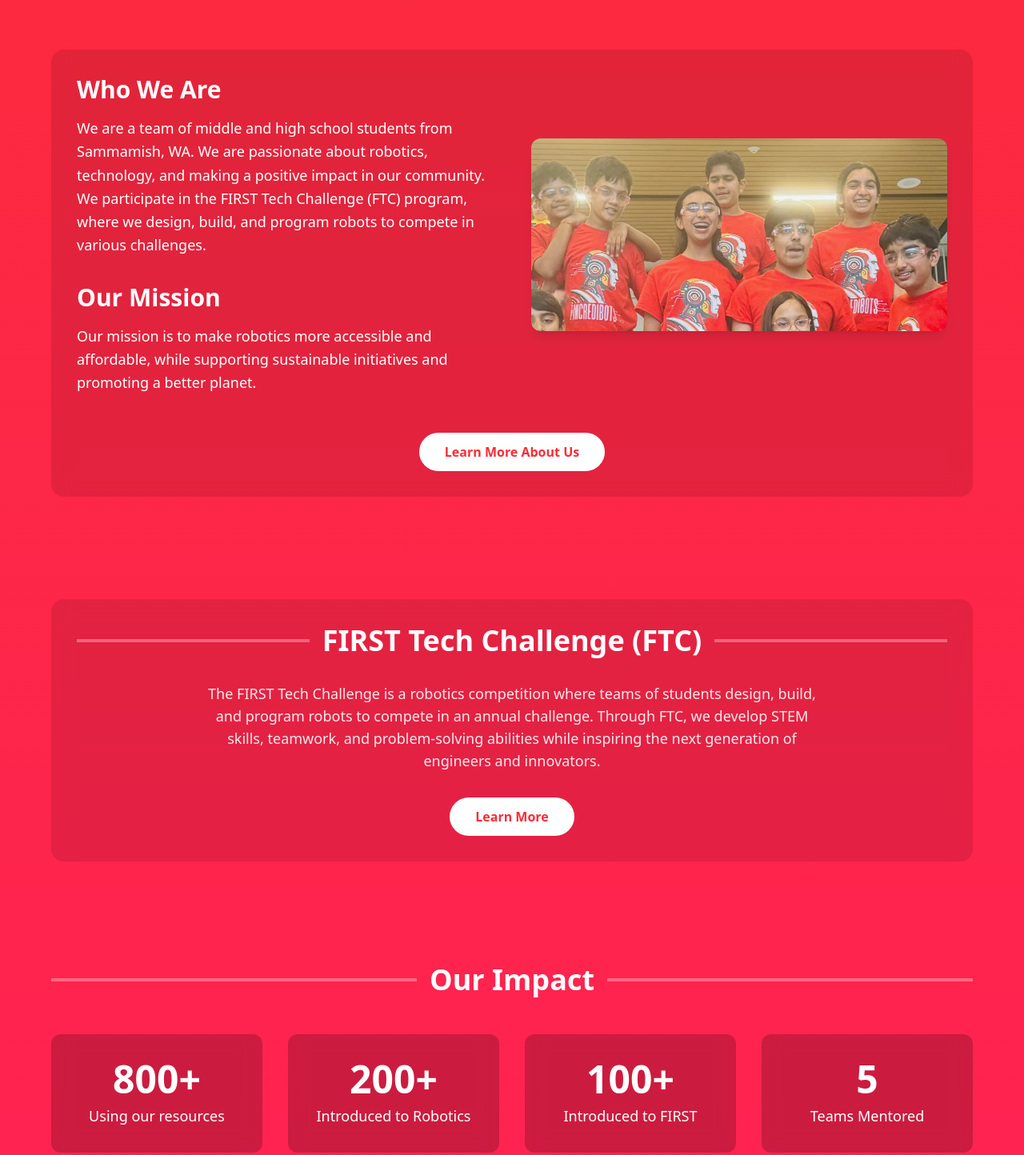
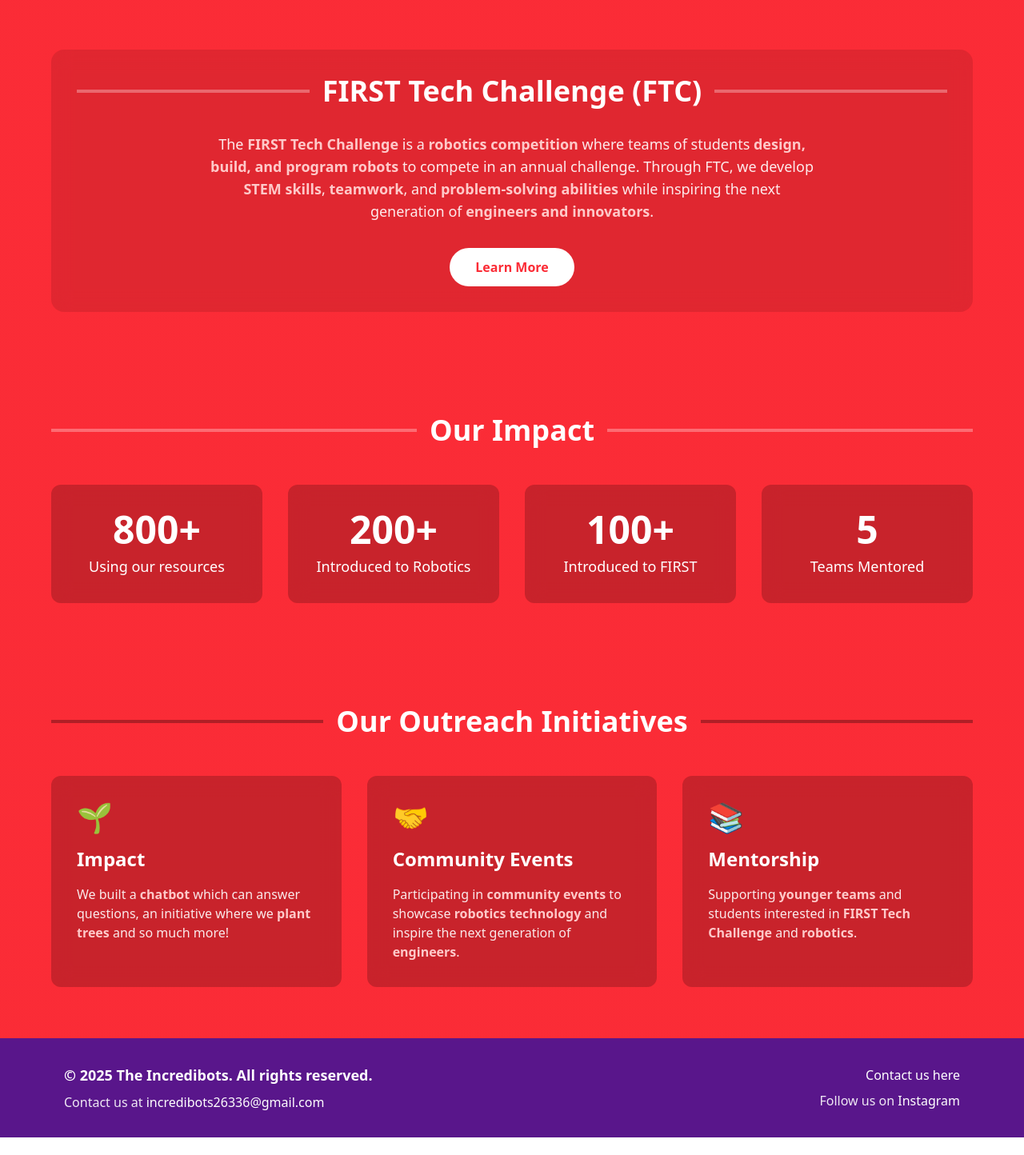
Before and after one commit to Ishany-coder/IncredibotsNewWebsite, a SvelteKit app: page / in a window 1280 px wide. Shown: the part 706-2150 px from the top of the page at 80% size. After the commit the page ends 2128 px from the top, so only its background shows below. Built offline with nearby package versions, Linux system fonts and the light colour scheme.

Commit message:
bolded important words, added footers and added more detail in about compared to home page

```diff
--- a/src/routes/+layout.svelte
+++ b/src/routes/+layout.svelte
@@ -4,3 +4,41 @@
 </script>
 
 {@render children()}
+
+<footer class="bg-purple-900 text-white py-8">
+    <div class="max-w-6xl mx-auto px-4">
+        <div class="grid grid-cols-1 md:grid-cols-2 gap-8 items-center">
+            <!-- Left Column -->
+            <div class="text-center md:text-left space-y-2">
+                <p class="text-lg font-semibold">
+                    &copy; 2025 The Incredibots. All rights reserved.
+                </p>
+                <p class="text-white/90">
+                    Contact us at <a href="mailto:incredibots26336@gmail.com"
+                                   class="text-white hover:text-purple-200 transition-colors">
+                        incredibots26336@gmail.com
+                    </a>
+                </p>
+            </div>
+
+            <!-- Right Column -->
+            <div class="text-center md:text-right space-y-2">
+                <p class="text-white/90">
+                    <a href="/contact"
+                       class="text-white hover:text-purple-200 transition-colors">
+                        Contact us here
+                    </a>
+                </p>
+                <p class="text-white/90">
+                    Follow us on
+                    <a href="https://www.instagram.com/incredibots26336/"
+                       target="_blank"
+                       rel="noopener noreferrer"
+                       class="text-white hover:text-purple-200 transition-colors">
+                        Instagram
+                    </a>
+                </p>
+            </div>
+        </div>
+    </div>
+</footer>
--- a/src/routes/+page.svelte
+++ b/src/routes/+page.svelte
@@ -32,7 +32,7 @@
 
 <Navbar />
 
-<main class="min-h-screen bg-gradient-to-b from-red-500 to-rose-500">
+<main class="min-h-screen bg-gradient-to-b from-red-500 to-red-500">
     <!-- Hero Section -->
     <section class="relative min-h-[80vh] flex items-center justify-center overflow-hidden">
         <div class="absolute inset-0">
@@ -40,7 +40,11 @@
         </div>
         <div class="relative z-10 text-center text-white px-4 max-w-6xl mx-auto">
             <h1 class="text-6xl font-bold mb-6">The Incredibots</h1>
-            <p class="text-2xl mb-8">FTC Team #26336</p>
+            <p class="text-xl mb-8 max-w-3xl mx-auto">
+            <p class="text-2xl mb-4">FTC Team #26336</p>
+            <p class="text-xl mb-8 max-w-3xl mx-auto">
+                We are a <span class="font-bold text-red-200">passionate team</span> of high school students dedicated to <span class="font-bold text-red-200">robotics</span> and <span class="font-bold text-red-200">STEM education</span>. Through <span class="font-bold text-red-200">innovation</span> and <span class="font-bold text-red-200">teamwork</span>, we strive to inspire the next generation of <span class="font-bold text-red-200">engineers</span> and <span class="font-bold text-red-200">leaders</span>.
+            </p>
             <a href="/about" class="inline-block bg-white text-red-500 px-8 py-3 rounded-full font-semibold hover:bg-red-100 transition-colors duration-200">
                 Discover Our Team
             </a>
@@ -48,36 +52,7 @@
     </section>
 
     <!-- Who We Are Section -->
-    <section class="py-16 px-4">
-        <div class="max-w-6xl mx-auto bg-black/10 backdrop-blur-md rounded-2xl p-8">
-            <div class="grid md:grid-cols-2 gap-12 items-center">
-                <div class="space-y-8 text-white">
-                    <div class="space-y-4">
-                        <h2 class="text-3xl font-bold">Who We Are</h2>
-                        <p class="text-lg leading-relaxed">
-                            We are a team of middle and high school students from Sammamish, WA. We are passionate about robotics,
-                            technology, and making a positive impact in our community. We participate in the FIRST Tech Challenge (FTC) program, where we design, build, and program robots to compete in various challenges.
-                        </p>
-                    </div>
-                    <div class="space-y-4">
-                        <h2 class="text-3xl font-bold">Our Mission</h2>
-                        <p class="text-lg leading-relaxed">
-                            Our mission is to make robotics more accessible and affordable, while supporting sustainable initiatives and promoting a better planet.
-                        </p>
-                    </div>
-                </div>
-                <div class="relative group transition-transform duration-300 ease-in-out">
-                    <img src="/Meet_1.jpg" alt="Incredibots team members during robotics event"
-                         class="w-full rounded-xl shadow-lg transform transition-all duration-300 group-hover:scale-105">
-                </div>
-            </div>
-            <div class="text-center mt-12">
-                <a href="/about" class="inline-block bg-white text-red-500 px-8 py-3 rounded-full font-semibold hover:bg-red-100 transition-colors duration-200 transform hover:scale-105">
-                    Learn More About Us
-                </a>
-            </div>
-        </div>
-    </section>
+
 
     <!-- FTC Section -->
     <section class="py-16 px-4">
@@ -89,7 +64,7 @@
                     <div class="flex-1 h-1 bg-white/30 ml-4"></div>
                 </div>
                 <p class="text-lg text-white/90 max-w-3xl mx-auto mb-8">
-                    The FIRST Tech Challenge is a robotics competition where teams of students design, build, and program robots to compete in an annual challenge. Through FTC, we develop STEM skills, teamwork, and problem-solving abilities while inspiring the next generation of engineers and innovators.
+                    The <span class="font-bold text-red-200">FIRST Tech Challenge</span> is a <span class="font-bold text-red-200">robotics competition</span> where teams of students <span class="font-bold text-red-200">design, build, and program robots</span> to compete in an annual challenge. Through FTC, we develop <span class="font-bold text-red-200">STEM skills</span>, <span class="font-bold text-red-200">teamwork</span>, and <span class="font-bold text-red-200">problem-solving abilities</span> while inspiring the next generation of <span class="font-bold text-red-200">engineers and innovators</span>.
                 </p>
                 <a href="https://www.firstinspires.org/" target="_blank" rel="noopener noreferrer"
                    class="inline-block bg-white text-red-500 px-8 py-3 rounded-full font-semibold hover:bg-red-100 transition-colors duration-200">
@@ -136,7 +111,15 @@
                         <div class="bg-black/20 backdrop-blur-md rounded-xl p-8 h-full transform transition-all duration-300 hover:scale-105 text-white">
                             <div class="text-4xl mb-4">{initiative.icon}</div>
                             <h3 class="text-2xl font-bold mb-4">{initiative.title}</h3>
-                            <p class="text-white/90">{initiative.description}</p>
+                            <p class="text-white/90">
+                                {#if initiative.title === "Impact"}
+                                    We built a <span class="font-bold text-red-200">chatbot</span> which can answer questions, an initiative where we <span class="font-bold text-red-200">plant trees</span> and so much more!
+                                {:else if initiative.title === "Community Events"}
+                                    Participating in <span class="font-bold text-red-200">community events</span> to showcase <span class="font-bold text-red-200">robotics technology</span> and inspire the next generation of <span class="font-bold text-red-200">engineers</span>.
+                                {:else}
+                                    Supporting <span class="font-bold text-red-200">younger teams</span> and students interested in <span class="font-bold text-red-200">FIRST Tech Challenge</span> and <span class="font-bold text-red-200">robotics</span>.
+                                {/if}
+                            </p>
                         </div>
                     </a>
                 {/each}
--- a/src/routes/about/+page.svelte
+++ b/src/routes/about/+page.svelte
@@ -33,7 +33,31 @@
 			<h1 class="text-6xl font-extrabold drop-shadow-lg">Meet The Incredibots</h1>
 		</div>
 	</section>
-
+    <section class="py-16 px-4">
+        <div class="max-w-6xl mx-auto bg-black/10 backdrop-blur-md rounded-2xl p-8">
+            <div class="grid md:grid-cols-2 gap-12 items-center">
+                <div class="space-y-8 text-white">
+                    <div class="space-y-4">
+                        <h2 class="text-3xl font-bold">Who We Are</h2>
+                        <p class="text-lg leading-relaxed">
+                            We are a team of <span class="font-bold text-red-200">middle and high school students</span> from <span class="font-bold text-red-200">Sammamish, WA</span>. We are passionate about <span class="font-bold text-red-200">robotics</span>,
+                            <span class="font-bold text-red-200">technology</span>, and making a <span class="font-bold text-red-200">positive impact</span> in our community. We participate in the <span class="font-bold text-red-200">FIRST Tech Challenge (FTC)</span> program, where we <span class="font-bold text-red-200">design, build, and program robots</span> to compete in various challenges.
+                        </p>
+                    </div>
+                    <div class="space-y-4">
+                        <h2 class="text-3xl font-bold">Our Mission</h2>
+                        <p class="text-lg leading-relaxed">
+                            Our mission is to make robotics more accessible and affordable, while supporting sustainable initiatives and promoting a better planet.
+                        </p>
+                    </div>
+                </div>
+                <div class="relative group transition-transform duration-300 ease-in-out">
+                    <img src="/Meet_1.jpg" alt="Incredibots team members during robotics event"
+                         class="w-full rounded-xl shadow-lg transform transition-all duration-300 group-hover:scale-105">
+                </div>
+            </div>
+        </div>
+    </section>
 	<section class="py-20 px-6 bg-gradient-to-b from-red-400 to-rose-500 backdrop-blur-lg rounded-t-3xl">
 		<div class="max-w-6xl mx-auto space-y-10">
 			<h2 class="text-4xl font-bold text-red-200 text-center">Our Team</h2>
--- a/src/routes/outreach/+page.svelte
+++ b/src/routes/outreach/+page.svelte
@@ -23,10 +23,10 @@
         <div class="relative z-10 text-center text-white px-4 py-8">
             <span class="inline-block bg-purple-600 px-4 py-1 rounded-full text-sm mb-4">Making a Difference</span>
             <h1 class="text-5xl font-extrabold mb-4 text-transparent bg-clip-text bg-gradient-to-r from-blue-300 to-purple-300">
-                Our Outreach Programs
+                Our <span class="font-bold text-red-200">Outreach Programs</span>
             </h1>
             <p class="text-lg max-w-3xl mx-auto text-gray-200">
-                Discover how we're impacting our community through technology and innovation.
+                Discover how we're impacting our <span class="font-bold text-red-200">community</span> through <span class="font-bold text-red-200">technology</span> and <span class="font-bold text-red-200">innovation</span>.
             </p>
         </div>
     </section>
@@ -52,7 +52,19 @@
                                 {category.title}
                             </h2>
                             <p class="text-gray-300 mb-6 flex-grow">
-                                {category.description}
+                                {#if category.title === "Seaforest Initiative"}
+                                    Working with <span class="font-bold text-red-200">local communities</span> to <span class="font-bold text-red-200">plant trees</span> and promote <span class="font-bold text-red-200">environmental sustainability</span>.
+                                {:else if category.title === "AI Scouting Chatbot"}
+                                    Created an <span class="font-bold text-red-200">innovative chatbot</span> to help teams with <span class="font-bold text-red-200">robotics questions</span> and <span class="font-bold text-red-200">competition preparation</span>.
+                                {:else if category.title === "Arduino Education"}
+                                    Teaching <span class="font-bold text-red-200">younger kids</span> the basics of <span class="font-bold text-red-200">Arduino</span> and interacting with <span class="font-bold text-red-200">hardware</span>. Click here to watch our <span class="font-bold text-red-200">comprehensive video series</span>!
+                                {:else if category.title === "Community Events"}
+                                    Participating in <span class="font-bold text-red-200">community events</span> to showcase <span class="font-bold text-red-200">robotics</span>, <span class="font-bold text-red-200">technology</span>, and inspire the next generation of <span class="font-bold text-red-200">engineers</span>.
+                                {:else if category.title === "FLL Mentorship"}
+                                    Supporting and guiding <span class="font-bold text-red-200">younger FIRST LEGO League teams</span> in their <span class="font-bold text-red-200">robotics journey</span>.
+                                {:else}
+                                    Our <span class="font-bold text-red-200">2023-24 FLL innovation project</span> dedicated to making <span class="font-bold text-red-200">basketball accessible</span> to <span class="font-bold text-red-200">visually impaired athletes</span>.
+                                {/if}
                             </p>
 
                             <!-- Call to Action -->
```
Also changed, not shown: src/routes/robot/+page.svelte (+7 -3 lines).
